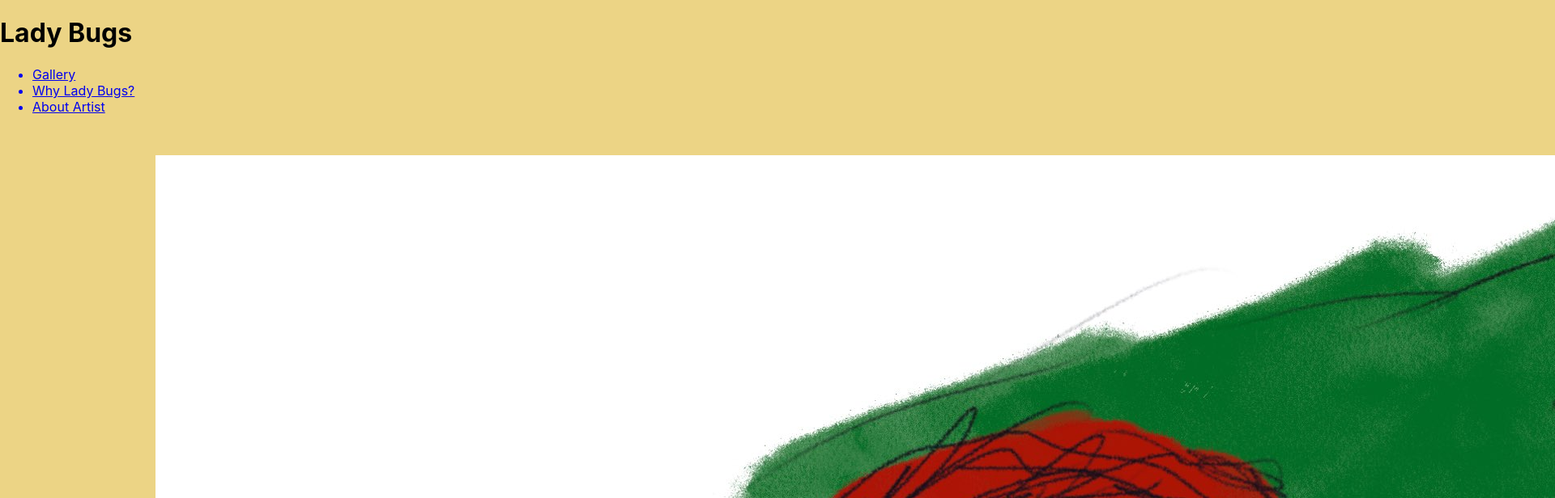
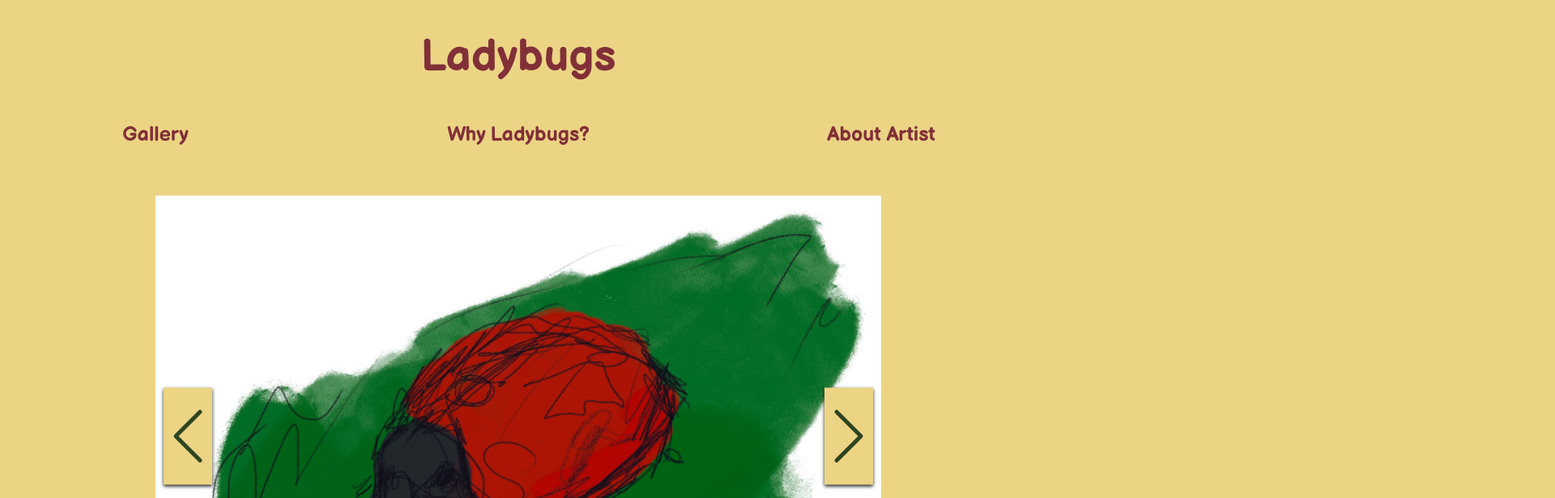
Before and after one commit to Lesuz/LadybugGallery, a React (Create React App) app: page /pages/LadyBugGallery in a window 1280 px wide. Shown: the top 616 px of the page at 81% size, 1920 px wide, since content can reach past the window. Built offline with nearby package versions, Linux system fonts and the light colour scheme.

Commit message:
Changed gallery to use a component

```diff
--- a/package.json
+++ b/package.json
@@ -8,6 +8,8 @@
     "@testing-library/user-event": "^12.1.10",
     "react": "^17.0.1",
     "react-dom": "^17.0.1",
+    "react-icons": "^4.1.0",
+    "react-image-gallery": "^1.0.8",
     "react-photo-gallery": "^8.0.0",
     "react-photoswipe-gallery": "^1.3.4",
     "react-router-dom": "^5.2.0",
--- a/src/components/Footer.js
+++ b/src/components/Footer.js
@@ -1,4 +1,4 @@
-
+import './Footer.css'
 
 function Footer() {
   return (
@@ -6,8 +6,6 @@ function Footer() {
     <div className="footer">
       <p>&copy; 2021 Ronja Holopainen</p>
       <p>Website made by Susanna Hämäläinen</p>
-      <p>Header icon made by <a href="https://www.freepik.com" title="Freepik">Freepik</a> from
-      <a href="https://www.flaticon.com/" title="Flaticon">www.flaticon.com</a></p>
     </div>
   );
 }
--- a/src/components/Header.js
+++ b/src/components/Header.js
@@ -1,11 +1,11 @@
 
-
-import Navigation from './Navigation';
+import './Header.css'
+;import Navigation from './Navigation';
 
 function Header() {
   return (
     <div className="header">
-        <h1>Lady Bugs</h1>
+        <h1>Ladybugs</h1>
         <Navigation/>
     </div>
   );
--- a/src/components/Navigation.js
+++ b/src/components/Navigation.js
@@ -1,4 +1,5 @@
 import { Link} from 'react-router-dom';
+import './Navigation.css'
 
 function Nav() {
   return (
@@ -8,7 +9,7 @@ function Nav() {
                     <li>Gallery</li>
                 </Link>
                 <Link to="/pages/Whyladybug" className="header-menu-link-center">
-                    <li>Why Lady Bugs?</li>
+                    <li>Why Ladybugs?</li>
                 </Link>
                 <Link to="/pages/Aboutartist" className="header-menu-link">
                     <li>About Artist</li>
--- a/src/pages/Aboutartist.js
+++ b/src/pages/Aboutartist.js
@@ -1,8 +1,17 @@
+import { FiInstagram } from "react-icons/fi";
+
 function Aboutartist() {
     return (
       <div className="wrapper">
         <h1>About Artist</h1>
-        <p>I am Ronja Holopainen, a mostly self-taught artist. Art is my passion. Follow me here: <em>Social media links</em></p>
+        <p>I am Ronja Holopainen, a mostly self-taught artist. Art is my passion. Feel free to follow me on social media.</p>
+
+        <div className="socialmedia">
+          <a href="https://www.instagram.com/riimedoesart/" rel="noreferrer" target="_blank" >
+            <FiInstagram />
+            <p><em>&#64; riimedoesart</em></p>
+          </a>
+        </div>
       </div>
 
     );
--- a/src/pages/LadyBugGallery.js
+++ b/src/pages/LadyBugGallery.js
@@ -5,18 +5,39 @@ import ladybug4 from '../img/ladybug4.jpg';
 import ladybug5 from '../img/ladybug5.jpg';
 import ladybug6 from '../img/ladybug6.jpg';
 
+import ImageGallery from 'react-image-gallery'
+
+const images = [
+  {
+    original: ladybug1,
+    thumbnail: ladybug1
+  },
+  {
+    original: ladybug2,
+    thumbnail: ladybug2
+  },
+  {
+    original: ladybug3,
+    thumbnail: ladybug3
+  },
+  {
+    original: ladybug4,
+    thumbnail: ladybug4
+  },
+  {
+    original: ladybug5,
+    thumbnail: ladybug5
+  },
+  {
+    original: ladybug6,
+    thumbnail: ladybug6
+  }
+]
 
 function LadyBugGallery() {
     return (
-      <div>
-        <div className="gallery">
-          <img src={ladybug1} alt="ladybug 1"></img>
-          <img src={ladybug2} alt="ladybug 2"></img>
-          <img src={ladybug3} alt="ladybug 3"></img>
-          <img src={ladybug4} alt="ladybug 4"></img>
-          <img src={ladybug5} alt="ladybug 5"></img>
-          <img src={ladybug6} alt="ladybug 6"></img>
-        </div>
+      <div className="gallery">
+        <ImageGallery items={images}/>
       </div>
     );
   }
--- a/src/pages/Whyladybug.js
+++ b/src/pages/Whyladybug.js
@@ -2,7 +2,7 @@
 function Whyladybug() {
     return (
       <div className="wrapper">
-        <h1>Why Lady Bugs?</h1>
+        <h1>Why Ladybugs?</h1>
         <p>Ladybug (<em>Coccinellidae</em>) is a small beetle which many recognize. Unlike what the name tells us,
           ladybugs are not classified as true bugs and are therefore called ladybird beetles or lady beetles
           in the study of insects.
@@ -21,7 +21,7 @@ function Whyladybug() {
           <li>They can be found almost all over the world</li>
           <li>Ladybugs are considered good luck in many cultures</li>
           <li>Ladybugs colouring indicates to predators that they don’t taste good</li>
-          <li>Farmers had named the ladybug “beetle of Our Lady” because it helped right against other invading and harmful insects</li>
+          <li>Farmers had named the ladybug “beetle of Our Lady” because it helped fight against other invading and harmful insects</li>
         </ul>
         <p>All information is collected from <a href="https://en.wikipedia.org/wiki/Coccinellidae" target="_blank" rel="noreferrer">Wikipedia</a> and <a href="https://kids.nationalgeographic.com/animals/invertebrates/insects/ladybug/" target="_blank" rel="noreferrer">National Greopgraphic Kids</a>.</p>
         <h3>Why was this website made?</h3>
```
Also changed, not shown: 2 other files (tests, documents, lock files or other folders).
